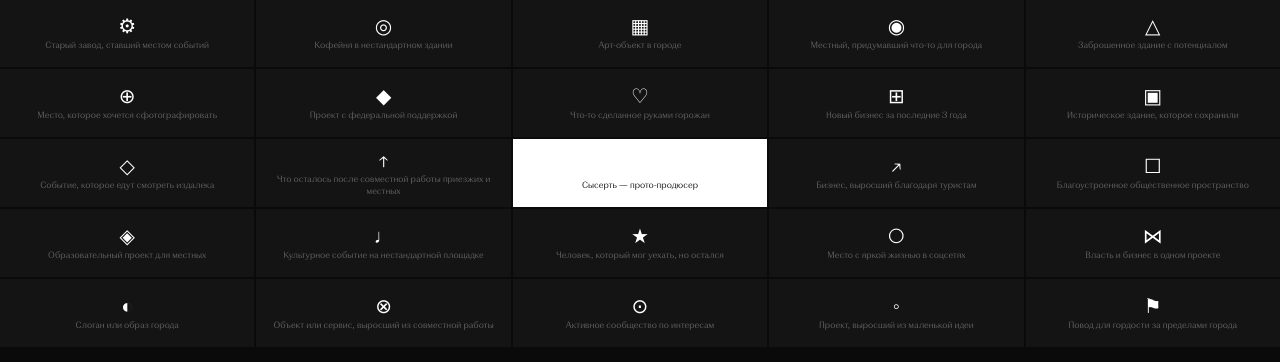
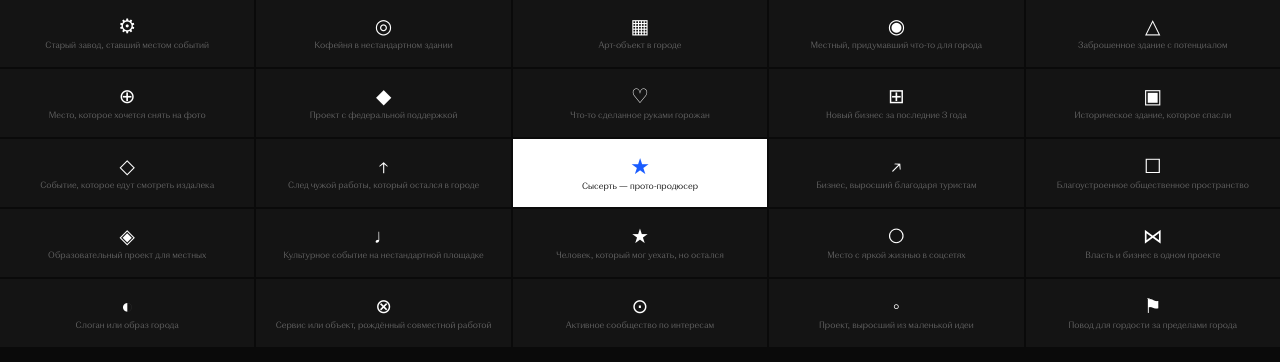
Before and after one commit to soney12-cmd/bingo-sysert-, a plain HTML site: page index.html in a window 1280 px wide. Shown: the part 419-781 px from the top of the page. Drawn offline with Linux system fonts and the light colour scheme.

Commit message:
Add files via upload

```diff
--- a/index.html
+++ b/index.html
@@ -30,7 +30,7 @@ body {
   background: #1A5CFF;
   padding: 28px 20px 24px;
   position: relative;
-  overflow: hidden;
+
 }
 
 .hero-label {
@@ -158,8 +158,8 @@ body {
 }
 
 .cell {
-  height: 68px;
-  overflow: hidden;
+  min-height: 68px;
+
   background: #141414;
   display: flex;
   flex-direction: column;
@@ -189,10 +189,13 @@ body {
   line-height: 1.25;
   color: #666;
   display: block;
+  word-break: break-word;
+  overflow-wrap: break-word;
 }
 
 .cell.done .cell-text { color: rgba(255,255,255,0.9); }
 .cell.free .cell-text { color: #0a0a0a; font-size: 9px; }
+.cell.free .cell-icon { color: #1A5CFF; font-size: 22px; }
 
 .cell-check {
   position: absolute;
@@ -346,31 +349,31 @@ body {
 
 <script>
 var cells = [
-  { icon: "⚙", text: "Старый завод, ставший местом событий", tag: "Проект-драйвер" },
-  { icon: "◎", text: "Кофейня в нестандартном здании", tag: "Предпринимательство" },
-  { icon: "▦", text: "Арт-объект в городе", tag: "Арт-дирекшн" },
-  { icon: "◉", text: "Местный, придумавший что-то для города", tag: "Пассионарий" },
-  { icon: "△", text: "Заброшенное здание с потенциалом", tag: "Актив" },
-  { icon: "⊕", text: "Место, которое хочется сфотографировать", tag: "Образ" },
-  { icon: "◆", text: "Проект с федеральной поддержкой", tag: "Путеводная звезда" },
+  { icon: "⚙", text: "Старый завод, ставший местом событий", tag: "Проект-драйвер" },
+  { icon: "◎", text: "Кофейня в нестандартном здании", tag: "Предпринимательство" },
+  { icon: "▦", text: "Арт-объект в городе", tag: "Арт-дирекшн" },
+  { icon: "◉", text: "Местный, придумавший что-то для города", tag: "Пассионарий" },
+  { icon: "△", text: "Заброшенное здание с потенциалом", tag: "Актив" },
+  { icon: "⊕", text: "Место, которое хочется снять на фото", tag: "Образ" },
+  { icon: "◆", text: "Проект с федеральной поддержкой", tag: "Путеводная звезда" },
   { icon: "♡", text: "Что-то сделанное руками горожан", tag: "Соучастие" },
-  { icon: "⊞", text: "Новый бизнес за последние 3 года", tag: "Акселерация" },
-  { icon: "▣", text: "Историческое здание, которое сохранили", tag: "Наследие" },
-  { icon: "◇", text: "Событие, которое едут смотреть издалека", tag: "Проект-драйвер" },
-  { icon: "↑", text: "Что осталось после совместной работы приезжих и местных", tag: "След резиденции" },
+  { icon: "⊞", text: "Новый бизнес за последние 3 года", tag: "Акселерация" },
+  { icon: "▣", text: "Историческое здание, которое спасли", tag: "Наследие" },
+  { icon: "◇", text: "Событие, которое едут смотреть издалека", tag: "Проект-драйвер" },
+  { icon: "↑", text: "След чужой работы, который остался в городе", tag: "След резиденции" },
   { free: true, text: "Сысерть — прото-продюсер", tag: "★" },
   { icon: "↗", text: "Бизнес, выросший благодаря туристам", tag: "Экономика" },
   { icon: "□", text: "Благоустроенное общественное пространство", tag: "MVP" },
-  { icon: "◈", text: "Образовательный проект для местных", tag: "Акселерация" },
-  { icon: "♩", text: "Культурное событие на нестандартной площадке", tag: "Арт-дирекшн" },
-  { icon: "★", text: "Человек, который мог уехать, но остался", tag: "Пассионарий" },
-  { icon: "○", text: "Место с яркой жизнью в соцсетях", tag: "Образ" },
-  { icon: "⋈", text: "Власть и бизнес в одном проекте", tag: "Триада" },
-  { icon: "◐", text: "Слоган или образ города", tag: "Путеводная звезда" },
-  { icon: "⊗", text: "Объект или сервис, выросший из совместной работы", tag: "След резиденции" },
-  { icon: "⊙", text: "Активное сообщество по интересам", tag: "Соучастие" },
-  { icon: "◦", text: "Проект, выросший из маленькой идеи", tag: "MVP" },
-  { icon: "⚑", text: "Повод для гордости за пределами города", tag: "Котировки" },
+  { icon: "◈", text: "Образовательный проект для местных", tag: "Акселерация" },
+  { icon: "♩", text: "Культурное событие на нестандартной площадке", tag: "Арт-дирекшн" },
+  { icon: "★", text: "Человек, который мог уехать, но остался", tag: "Пассионарий" },
+  { icon: "○", text: "Место с яркой жизнью в соцсетях", tag: "Образ" },
+  { icon: "⋈", text: "Власть и бизнес в одном проекте", tag: "Триада" },
+  { icon: "◐", text: "Слоган или образ города", tag: "Путеводная звезда" },
+  { icon: "⊗", text: "Сервис или объект, рождённый совместной работой", tag: "След резиденции" },
+  { icon: "⊙", text: "Активное сообщество по интересам", tag: "Соучастие" },
+  { icon: "◦", text: "Проект, выросший из маленькой идеи", tag: "MVP" },
+  { icon: "⚑", text: "Повод для гордости за пределами города", tag: "Котировки" },
 ];
 
 var SIZE = 5;
```
